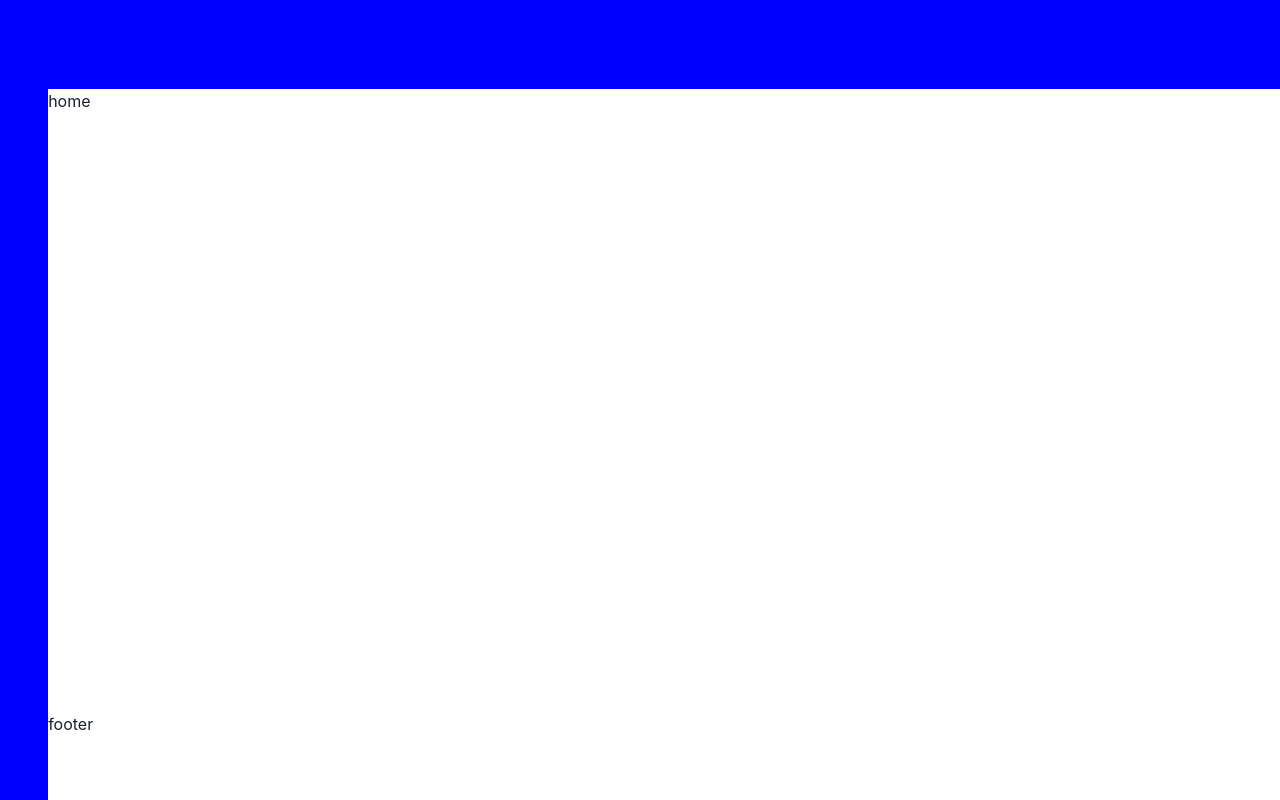
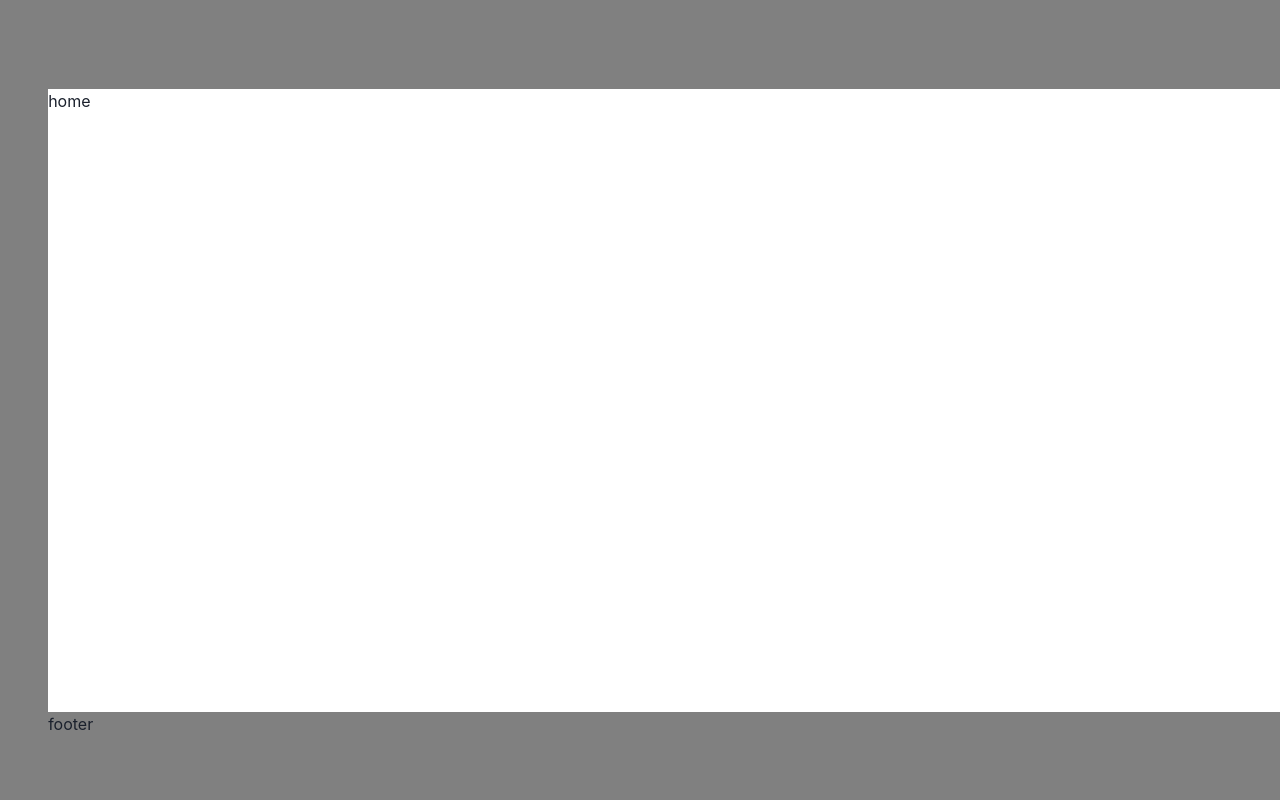
Before and after one commit to Dompet-hei/Dompet-front, a React (Vite) app: page / in a window 1280 px wide. Built offline with nearby package versions, Linux system fonts and the light colour scheme.

Commit message:
feat: theme color

```diff
--- a/src/pages/Error.jsx
+++ b/src/pages/Error.jsx
@@ -1,11 +1,12 @@
 import { Text, Flex } from "@chakra-ui/react";
+import { theme } from "../utils/color";
 
 const Error = ({ message, code }) => {
   return (
     <Flex
       w="100vw"
       h="100vh"
-      bgColor="blue"
+      bgColor={theme.base}
       justifyContent="center"
       alignItems="center"
     >
--- a/src/pages/components/Footer.jsx
+++ b/src/pages/components/Footer.jsx
@@ -1,8 +1,9 @@
 import { Flex } from "@chakra-ui/react";
+import { theme } from "../../utils/color";
 
 const Footer = () => {
   return (
-    <Flex h="100px" w="100%">
+    <Flex h="100px" w="100%" bgColor={theme.base}>
       footer
     </Flex>
   );
--- a/src/pages/components/Header.jsx
+++ b/src/pages/components/Header.jsx
@@ -1,7 +1,8 @@
 import { Flex } from "@chakra-ui/react";
+import { theme } from "../../utils/color";
 
 const Header = () => {
-  return <Flex h="100px" w="100%" bgColor="blue" />;
+  return <Flex h="100px" w="100%" bgColor={theme.base} />;
 };
 
 export default Header;
--- a/src/pages/layouts/HeaderFooter.jsx
+++ b/src/pages/layouts/HeaderFooter.jsx
@@ -1,13 +1,14 @@
 import { Flex } from "@chakra-ui/react";
 import Header from "../components/Header";
 import Footer from "../components/Footer";
+import { theme } from "../../utils/color";
 
 const HeaderFooter = ({ children }) => {
   return (
     <Flex h="100vh" w="100vw" maxH="auto" direction="column">
       <Header />
       <Flex w="100%" h="100%" direction="row">
-        <Flex w="50px" h="100%" bgColor="blue"></Flex>
+        <Flex w="50px" h="100%" bgColor={theme.base}></Flex>
         <Flex w="100%" h="100%" direction="column">
           {children}
           <Footer />
--- /dev/null
+++ b/src/utils/color.js
@@ -0,0 +1,3 @@
+export const theme = {
+  base: "grey",
+};
```
